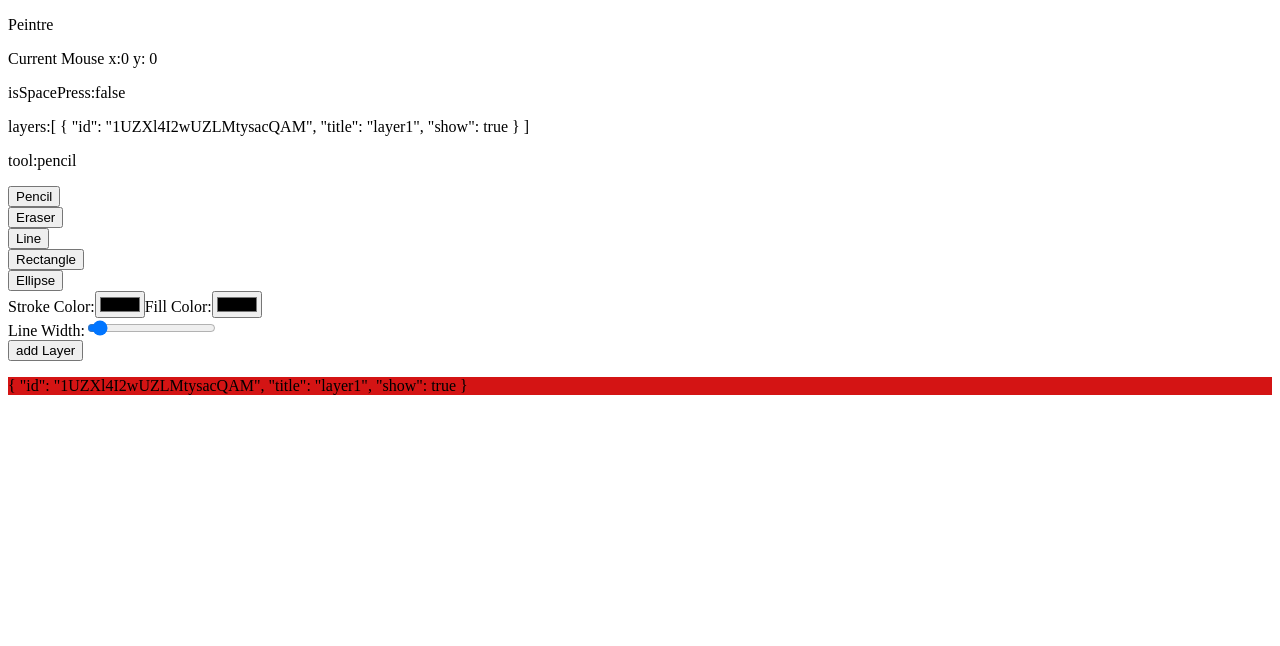
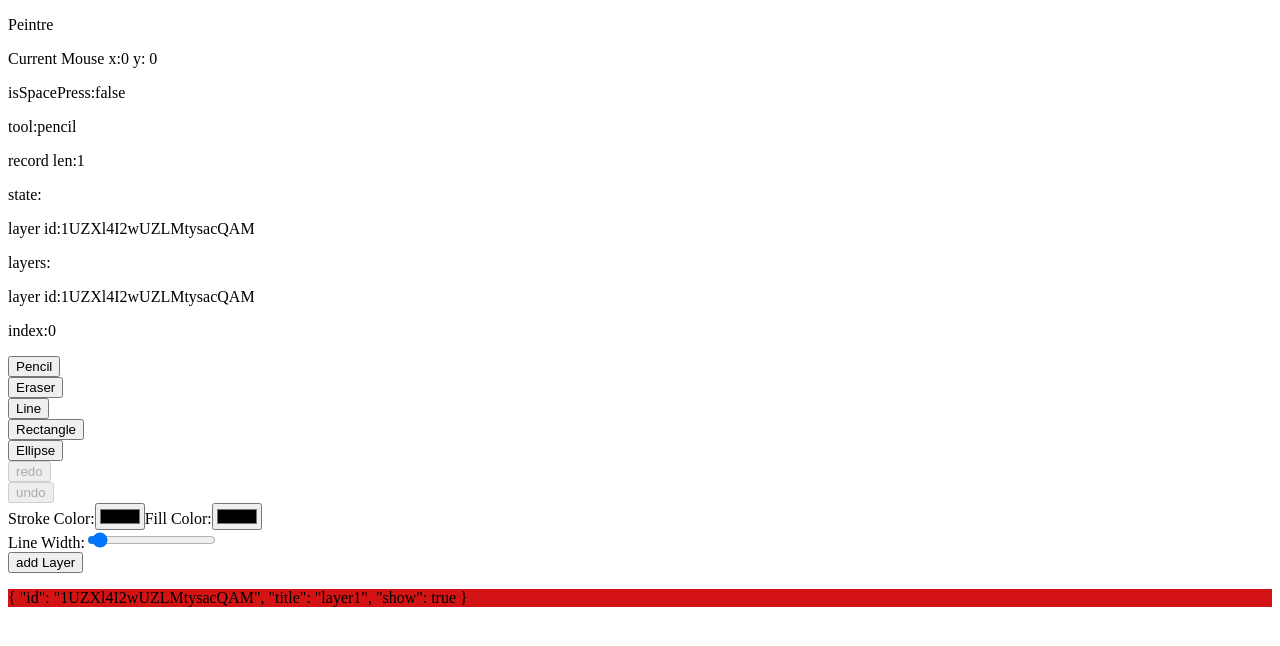
Before and after one commit to OceanPresentChao/Peintre2, a Vue app: page / in a window 1280 px wide. Shown: the top 646 px of the page. Built offline with nearby package versions, Linux system fonts and the light colour scheme.

Commit message:
feat: redo & undo

```diff
--- a/src/components/Painter.vue
+++ b/src/components/Painter.vue
@@ -67,6 +67,10 @@ function handleMousedown(ev: MouseEvent) {
       }
       painterBoard.value.currentElement = el
       painterBoard.value.addElement(el)
+
+      if (painterBoard.value.recordManager.index !== painterBoard.value.recordManager.snapStack.length - 1)
+        painterBoard.value.recordManager.snapStack.splice(painterBoard.value.recordManager.index + 1)
+
       switch (painterBoard.value.toolType) {
         case 'line':
         case 'rect':
@@ -176,6 +180,20 @@ function handleDragLayer() {
   if (painterBoard.value)
     painterBoard.value.render()
 }
+
+function handleRedo() {
+  if (painterBoard.value) {
+    painterBoard.value.redo()
+    painterBoard.value.render()
+  }
+}
+
+function handleUndo() {
+  if (painterBoard.value) {
+    painterBoard.value.undo()
+    painterBoard.value.render()
+  }
+}
 </script>
 
 <template>
@@ -184,10 +202,29 @@ function handleDragLayer() {
       isSpacePress:{{ isSpacePress }}
     </p>
     <p>
-      layers:{{ painterBoard?.layerManager.layers }}
+      tool:{{ painterBoard?.toolType }}
     </p>
     <p>
-      tool:{{ painterBoard?.toolType }}
+      record len:{{ painterBoard?.recordManager.snapStack.length }}
+    </p>
+    <p text-lg>
+      state:
+    </p>
+    <div v-for="[id, els] in painterBoard?.state" :key="id">
+      layer id:{{ id }}
+      <p v-for="el in els" :key="el.id">
+        {{ el.id }}
+      </p>
+    </div>
+    <div h-10 />
+    <p text-lg>
+      layers:
+    </p>
+    <div v-for="l in painterBoard?.layerManager.layers" :key="l.id">
+      layer id:{{ l.id }}
+    </div>
+    <p>
+      index:{{ painterBoard?.recordManager.index }}
     </p>
     <div flex>
       <ToolBar
@@ -196,10 +233,14 @@ function handleDragLayer() {
         v-model:layers="painterBoard!.layerManager.layers"
         :cur-layer="painterBoard!.currentLayer"
         :tool-type="painterBoard!.toolType"
+        :state-length="painterBoard!.recordManager.snapStack. length"
+        :cur-state-index="painterBoard!.recordManager.index"
         @add-layer="handleAddLayer"
         @set-layer="handleSetLayer"
         @drag-layer="handleDragLayer"
         @set-tool="handleSetTool"
+        @redo="handleRedo"
+        @undo="handleUndo"
       />
       <canvas
         ref="canvasRef" bg-blue
--- a/src/components/ToolBar.vue
+++ b/src/components/ToolBar.vue
@@ -8,10 +8,12 @@ interface ToolBarProps {
   layers: Layer[]
   curLayer: Layer
   toolType: DrawType
+  stateLength: number
+  curStateIndex: number
 }
 
 const props = defineProps<ToolBarProps>()
-const emits = defineEmits(['update:layers', 'update:setting', 'addLayer', 'setLayer', 'dragLayer', 'setTool'])
+const emits = defineEmits(['update:layers', 'update:setting', 'addLayer', 'setLayer', 'dragLayer', 'setTool', 'redo', 'undo'])
 const toolSetting = ref<ContextStyle>(unref(props.setting))
 const layerList = ref<Layer[]>(unref(props.layers))
 
@@ -50,6 +52,16 @@ watch(layerList, (nv) => {
       <div>
         <button @click="$emit('setTool', 'ellipse')">
           Ellipse
+        </button>
+      </div>
+      <div>
+        <button :disabled="stateLength === 0 || curStateIndex >= stateLength - 1" @click="$emit('redo')">
+          redo
+        </button>
+      </div>
+      <div>
+        <button :disabled="stateLength === 0 || curStateIndex <= 0" @click="$emit('undo')">
+          undo
         </button>
       </div>
       <div>
--- a/src/core/LayerManager.ts
+++ b/src/core/LayerManager.ts
@@ -60,4 +60,9 @@ export class LayerManager {
   getSize() {
     return this.layers.length
   }
+
+  clear() {
+    this.layers.length = 0
+    this.map.clear()
+  }
 }
--- a/src/core/PainterBoard.ts
+++ b/src/core/PainterBoard.ts
@@ -50,6 +50,7 @@ export class PainterBoard {
       lastEnd: { x: -1, y: -1 },
     }
     this.resizeCanvas()
+    this.saveSnapshot()
   }
 
   cleanCanvas(context: CanvasRenderingContext2D = this.context) {
@@ -115,7 +116,12 @@ export class PainterBoard {
   }
 
   saveSnapshot() {
-    this.recordManager.pushSnapshot(this.recordManager.createSnapshot(cloneDeep(this.state)))
+    this.recordManager.pushSnapshot(
+      this.recordManager.createSnapshot(
+        cloneDeep(this.layerManager.layers),
+        cloneDeep(this.state),
+      ),
+    )
   }
 
   getCanvasOffset(): Position {
@@ -170,4 +176,36 @@ export class PainterBoard {
     this.offsetCanvas.width = this.canvas.width
     this.offsetCanvas.height = this.canvas.height
   }
+
+  // 撤回操作可能导致painter的layers和当前state不同步
+  // 将layers同步到state
+  syncLayers() {
+    this.layerManager.clear()
+    const snap = this.recordManager.getCurrentSnapshot()
+    if (snap) {
+      snap.stack.forEach((layer) => {
+        this.layerManager.insertLayer(layer, this.layerManager.getSize())
+      })
+    }
+  }
+
+  undo() {
+    const snap = this.recordManager.backward()
+    if (snap) {
+      this.state = cloneDeep(snap.elements)
+      // 只有图层数不同了才需要同步
+      if (this.layerManager.getSize() !== snap.stack.length)
+        this.syncLayers()
+    }
+  }
+
+  redo() {
+    const snap = this.recordManager.forward()
+    if (snap) {
+      this.state = cloneDeep(snap.elements)
+      // 只有图层数不同了才需要同步
+      if (this.layerManager.getSize() !== snap.stack.length)
+        this.syncLayers()
+    }
+  }
 }
--- a/src/core/RecordManager.ts
+++ b/src/core/RecordManager.ts
@@ -1,5 +1,5 @@
 import { nanoid } from 'nanoid'
-import type { DrawElement, Snapshot } from '@/types'
+import type { DrawElement, Layer, Snapshot } from '@/types'
 export class RecordManager {
   snapStack: Snapshot[] = []
   index: number
@@ -9,12 +9,12 @@ export class RecordManager {
 
   pushSnapshot(data: Snapshot) {
     this.snapStack.push(data)
+    this.index++
   }
 
   backward() {
     if (this.index >= 0)
       this.index--
-
     if (this.index >= 0)
       return this.snapStack[this.index]
     else
@@ -22,13 +22,12 @@ export class RecordManager {
   }
 
   forward() {
-    if (this.index < this.snapStack.length - 1) {
+    if (this.index < this.snapStack.length)
       this.index++
+    if (this.index < this.snapStack.length)
       return this.snapStack[this.index]
-    }
-    else {
+    else
       return null
-    }
   }
 
   getCurrentSnapshot() {
@@ -38,10 +37,11 @@ export class RecordManager {
       return null
   }
 
-  createSnapshot(layers: Map<string, DrawElement[]>): Snapshot {
+  createSnapshot(stack: Layer[], elements: Map<string, DrawElement[]>): Snapshot {
     return {
       id: nanoid(),
-      layers,
+      stack,
+      elements,
     }
   }
 }
--- a/src/types/index.ts
+++ b/src/types/index.ts
@@ -14,7 +14,8 @@ export type DrawElement = PencilElement | EraserElement | RectElement | EllipseE
 
 export interface Snapshot {
   id: string
-  layers: Map<string, DrawElement[]>
+  stack: Layer[]
+  elements: Map<string, DrawElement[]>
 }
 
 export interface Layer {
```
